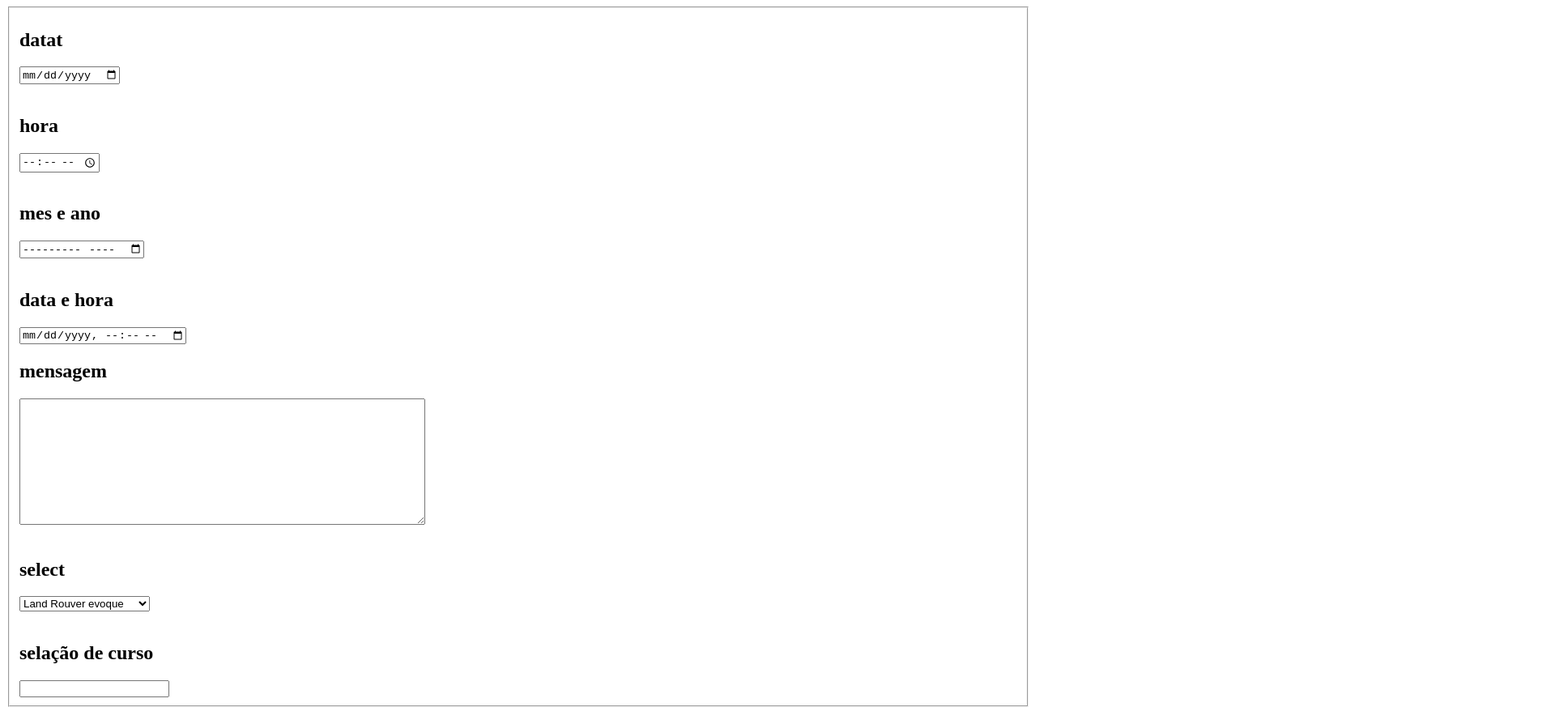
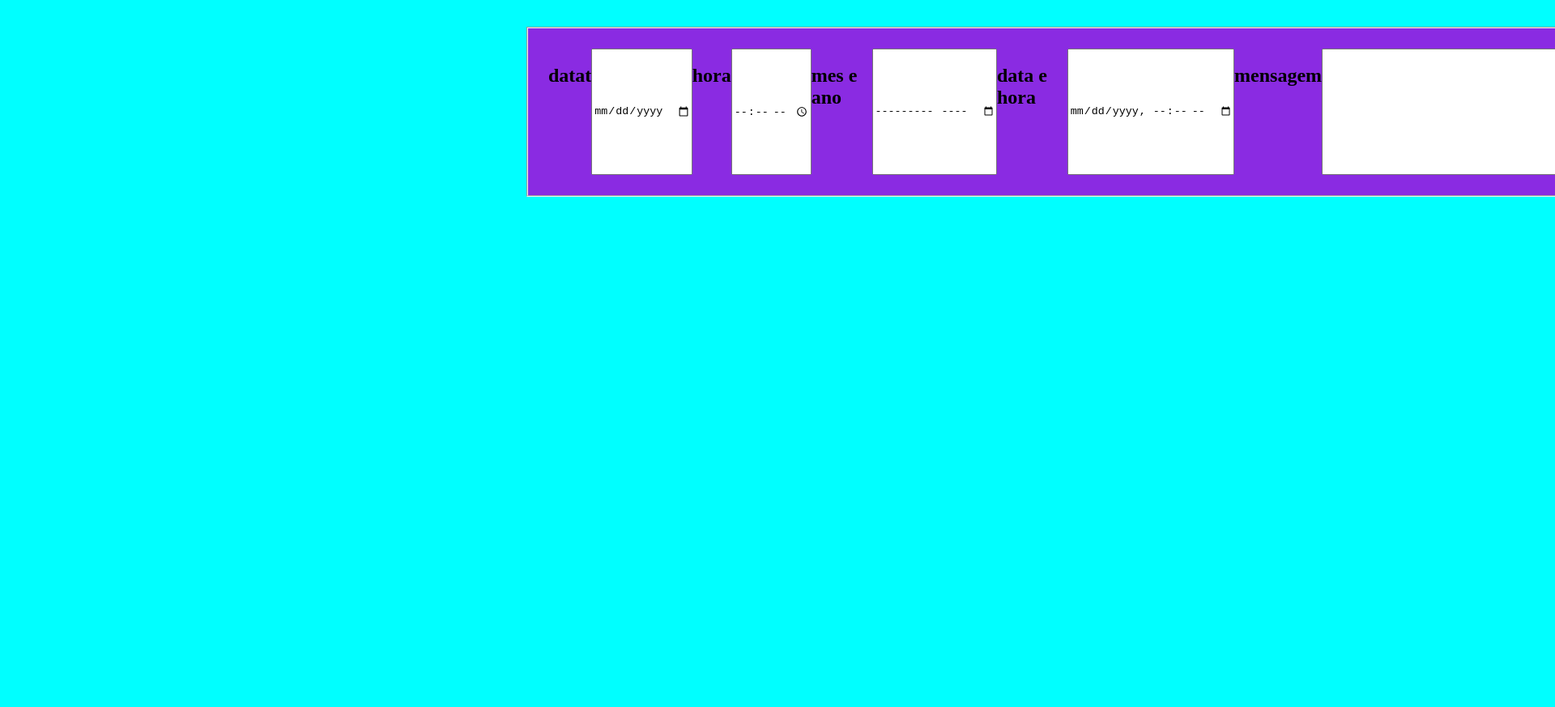
Before and after one commit to Vinicioscastro/HTML-TESTES, a plain HTML site: page formulario2.html in a window 1280 px wide. Shown: the top 873 px of the page at 81% size, 1920 px wide, since content can reach past the window. After the commit the page ends 800 px from the top, so only its background shows below. Drawn offline with Linux system fonts and the light colour scheme.

Commit message:
atualização

```diff
--- /dev/null
+++ b/formulario2.css
@@ -0,0 +1,19 @@
+body{
+    display: flex;
+    grid-column: auto;
+    background-color: aqua;
+    position: absolute;
+    align-items: center;
+    justify-content: center;
+    width: 100%;
+}
+fieldset{
+    display: flex;
+    margin-right: 25px;
+    margin-top: 25px;
+    background-color: blueviolet;
+    padding: 25px;
+    position: relative;
+    position: absolute;
+
+}
--- a/formulario2.html
+++ b/formulario2.html
@@ -5,24 +5,25 @@
     <meta http-equiv="X-UA-Compatible" content="IE=edge">
     <meta name="viewport" content="width=device-width, initial-scale=1.0">
     <title>Formulario 2</title>
+    <link rel="stylesheet" href="formulario2.css">
 </head>
 <body>
     <form>
         <fieldset>
             <h2>datat</h2>
-            <input type="date" name="data" id=""> <br><br>
+            <input type="date" name="data" id="">
 
             <h2>hora</h2>
-            <input type="time" name="hora" id=""> <br><br>
+            <input type="time" name="hora" id="">
 
             <h2>mes e ano</h2>
-            <input type="month" name="meseano" id=""> <br><br>
+            <input type="month" name="meseano" id="">
 
             <h2>data e hora</h2>
             <input type="datetime-local" name="tudo" id="">
 
             <h2>mensagem</h2>
-            <textarea name="area" id="" cols="60" rows="10"></textarea> <br><br>
+            <textarea name="area" id="" cols="60" rows="10"></textarea>
 
             <h2>select</h2>
             <select name="carros" id="">
```
